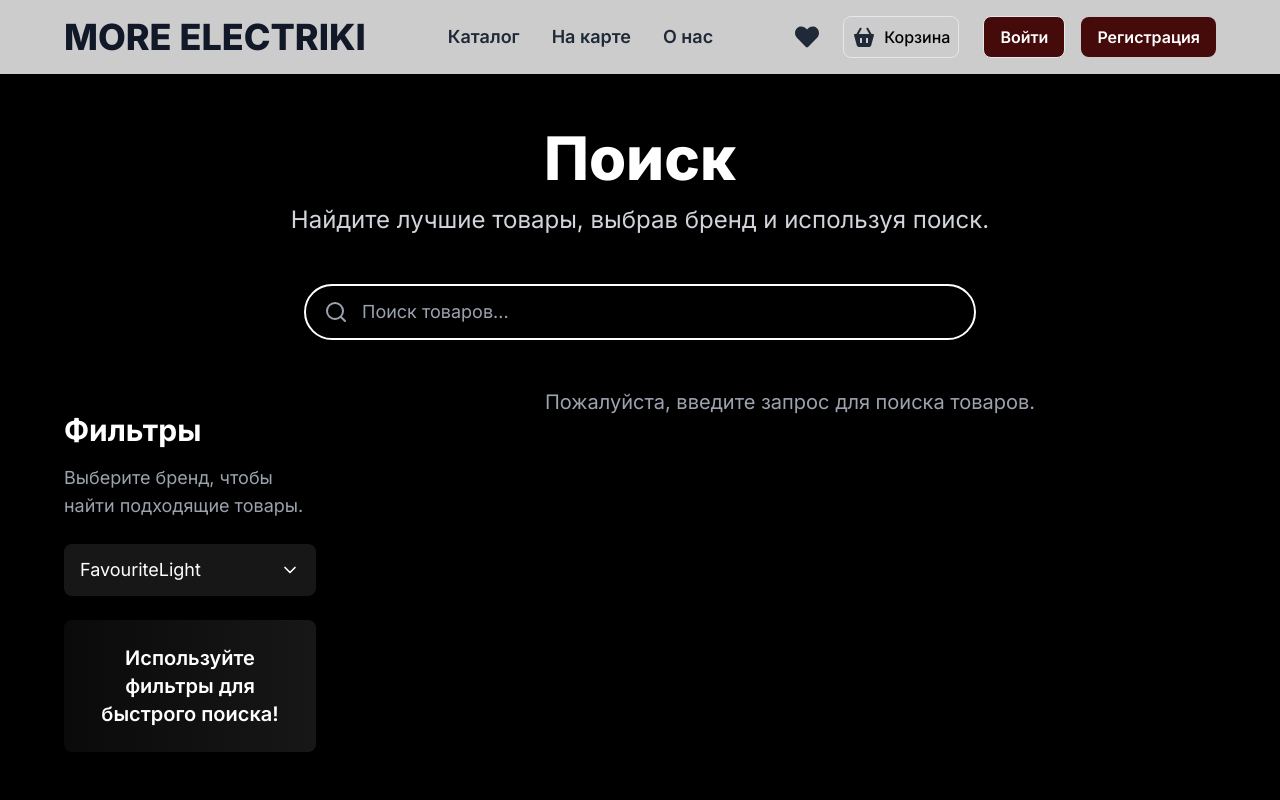
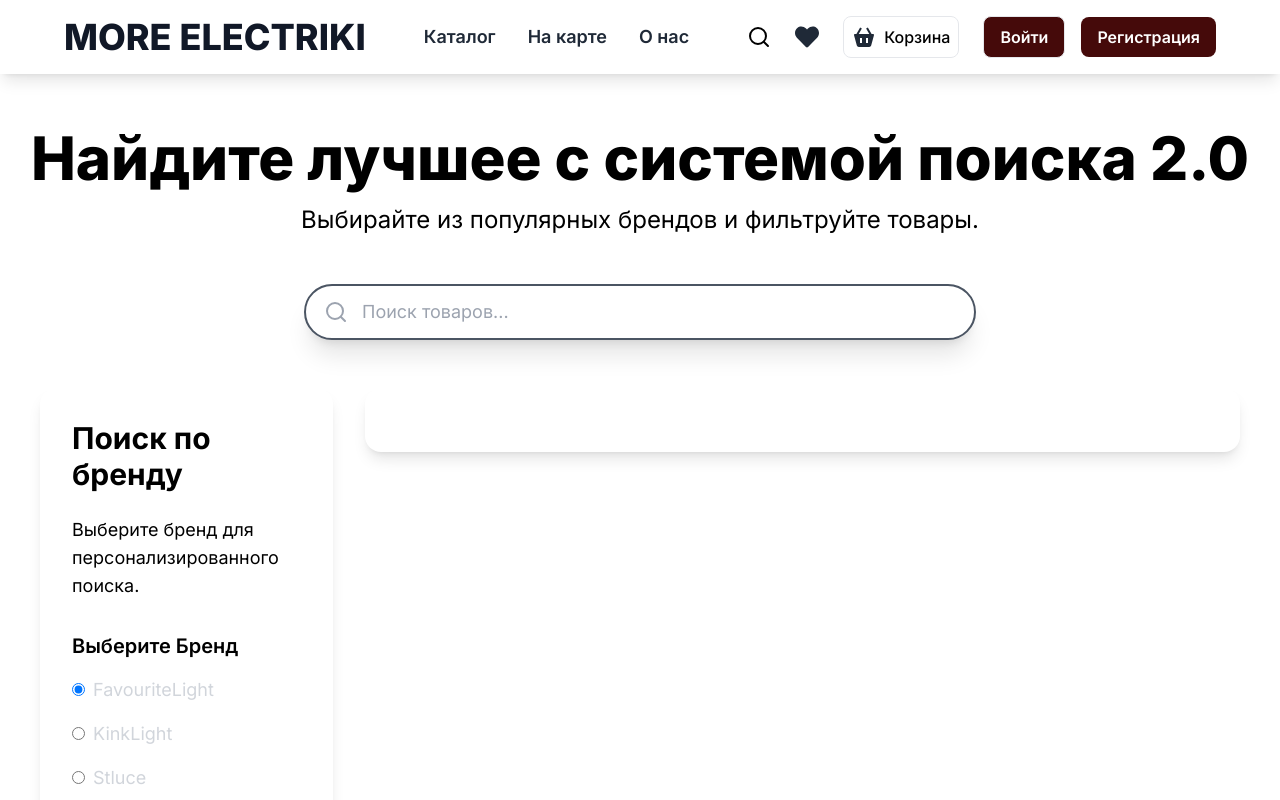
Before and after one commit to Qwerty6790/Moresvet-Main, a Next.js app in the folder MoreE-main/: page /search in a window 1280 px wide. Shown: the top 800 px of the page. Built offline with nearby package versions, Linux system fonts and the light colour scheme.

Commit message:
first commit

```diff
--- a/MoreE-main/src/app/search/page.tsx
+++ b/MoreE-main/src/app/search/page.tsx
@@ -1,13 +1,12 @@
 'use client';
-import React, { useEffect, useState, useRef } from 'react';
+import React, { useEffect, useState } from 'react';
 import { Toaster } from 'sonner';
-import { motion, AnimatePresence } from 'framer-motion';
 import axios from 'axios';
 import { ProductI } from '../../types/interfaces';
 import { CatalogOfProducts } from '../../components/CatalogOfProducts';
 import Pagination from '../../components/PaginationComponents';
 import { ClipLoader } from 'react-spinners';
-import { ChevronDownIcon, SearchIcon } from 'lucide-react';
+import { SearchIcon } from 'lucide-react';
 
 type Category = {
   label: string;
@@ -47,21 +46,37 @@ const brands: Brand[] = [
       { label: 'Светильник уличный', href: '/office-lamps', searchName: 'Светильник уличный' },
       { label: 'Подвес', href: '/decorative-lamps', searchName: 'Подвес' },
       { label: 'Бра', href: '/decorative-lamps', searchName: 'Бра' },
-      { label: 'Светильник', href: '/decorative-lamps', searchName: 'Светильник' },
-      { label: 'Трековый светильник', href: '/decorative-lamps', searchName: 'трековый светильник' },
-      { label: 'Настенный светильник', href: '/decorative-lamps', searchName: 'настенный светильник' },
-      { label: 'Шнур с перекл', href: '/decorative-lamps', searchName: 'Шнур с перекл' },
     ],
   },
   {
-    name: 'EksMarket',
+    name: 'Stluce',
     categories: [
+      { label: 'Подвес', searchName: 'Подвес' },
       { label: 'Люстра', searchName: 'Люстра' },
-      { label: 'Лампа', searchName: 'Лампа' },
-      { label: 'Подвес', searchName: 'Подвес' },
-      { label: 'Светильник', searchName: 'Светильник' },
-      { label: 'Пульт', searchName: 'Пульт' },
-      { label: 'Блок питания', searchName: 'Блок питания' },
+      { label: 'Подвесной светильник', searchName: 'Подвесной светильник' },
+      { label: 'Потолочный светильник', searchName: 'Потолочный светильник' },
+    ],
+
+  },
+  {
+    name: 'Maytoni',
+    categories: [
+      { label: 'Настольный светильник', searchName: 'Настольный светильник' },
+      { label: 'Подвесной светильник', searchName: 'Подвесной светильник' },
+      { label: 'Потолочный светильник', searchName: 'Потолочный светильник' },
+    ],
+  },
+  {
+    name: 'Artelamp',
+    categories: [
+      { label: 'Подвесной светильник', searchName: 'Подвесной светильник' },
+      { label: 'Люстра на штанге', searchName: 'Люстра на штанге' },
+      { label: 'Бра', searchName: 'Бра' },
+      { label: 'Подвесная люстра', searchName: 'Подвесная люстра' },
+      { label: 'Декоративная настольная лампа', searchName: 'Декоративная настольная лампа' },
+      { label: 'Торшер', searchName: 'Торшер' },
+      { label: 'Трековый светильник', searchName: 'Трековый светильник' },
+      { label: 'Точечный встраиваемый светильник', searchName: 'Точечный встраиваемый светильник' },
     ],
   },
   {
@@ -78,32 +93,6 @@ const brands: Brand[] = [
     ],
   },
   {
-    name: 'ElektroStandart',
-    categories: [
-      { label: 'Потолочный', searchName: 'Потолочный' },
-      { label: 'Подвесной', searchName: 'Подвесной' },
-      { label: 'Подвес', searchName: 'Подвес' },
-      { label: 'Уличный светильник', searchName: 'Уличный светильник' },
-      { label: 'Лампа', searchName: 'Лампа' },
-      { label: 'Настольный', searchName: 'Настольный' },
-      { label: 'Лента', searchName: 'Лента' },
-      { label: 'Неон', searchName: 'Неон' },
-      { label: 'Настенный', searchName: 'Настенный' },
-      { label: 'Датчик', searchName: 'Датчик' },
-      { label: 'Ландшафт', searchName: 'Ландшафт' },
-    ],
-  },
-  {
-    name: 'Denkirs',
-    categories: [
-      { label: 'Светильник', searchName: 'Светильник' },
-      { label: 'Подвесной светильник', searchName: 'Подвесной светильник' },
-      { label: 'Бра', searchName: 'Бра' },
-      { label: 'Уличный светильник', searchName: 'Уличный светильник' },
-      { label: 'Встраиваемый', searchName: 'Встраиваемый' },
-    ],
-  },
-  {
     name: 'Werkel',
     categories: [
       { label: 'Выключатель', searchName: 'Выключатель' },
@@ -114,6 +103,7 @@ const brands: Brand[] = [
   },
 ];
 
+
 const Search: React.FC = () => {
   const [selectedBrand, setSelectedBrand] = useState<Brand>(brands[0]);
   const [products, setProducts] = useState<ProductI[]>([]);
@@ -122,17 +112,22 @@ const Search: React.FC = () => {
   const [selectedCategory, setSelectedCategory] = useState<Category>(selectedBrand.categories[0]);
   const [minPrice, setMinPrice] = useState<number>(10);
   const [maxPrice, setMaxPrice] = useState<number>(1000000);
-  const [showBrandDropdown, setShowBrandDropdown] = useState<boolean>(false);
   const [loading, setLoading] = useState<boolean>(false);
   const [searchTerm, setSearchTerm] = useState('');
+  const [selectedCategories, setSelectedCategories] = useState<string[]>([]);
 
-  const brandDropdownRef = useRef<HTMLDivElement>(null);
-
-  const fetchProducts = async (page: number, name: string) => {
+  const fetchProducts = async (page: number) => {
     setLoading(true);
     try {
       const res = await axios.get(`${process.env.NEXT_PUBLIC_API_URL}/api/products/${selectedBrand.name}`, {
-        params: { page, limit: 12, name: searchTerm, minPrice, maxPrice },
+        params: {
+          page,
+          limit: 100,
+          name: searchTerm,
+          minPrice,
+          maxPrice,
+          categories: selectedCategories.join(','),
+        },
       });
       setProducts(res.data.products);
       setTotalPages(res.data.totalPages);
@@ -145,44 +140,33 @@ const Search: React.FC = () => {
 
   useEffect(() => {
     if (searchTerm !== '') {
-      fetchProducts(currentPage, selectedCategory.searchName);
+      fetchProducts(currentPage);
     } else {
       setProducts([]);
-      setTotalPages(1);  // Reset pagination when there's no search term
+      setTotalPages(1);
     }
-  }, [currentPage, selectedCategory, minPrice, maxPrice, selectedBrand, searchTerm]);
-
-  useEffect(() => {
-    const handleClickOutside = (event: MouseEvent) => {
-      if (brandDropdownRef.current && !brandDropdownRef.current.contains(event.target as Node)) {
-        setShowBrandDropdown(false);
-      }
-    };
-
-    document.addEventListener('mousedown', handleClickOutside);
-    return () => {
-      document.removeEventListener('mousedown', handleClickOutside);
-    };
-  }, []);
+  }, [currentPage, selectedCategory, minPrice, maxPrice, selectedBrand, searchTerm, selectedCategories]);
 
   return (
-    <div className="flex flex-col items-center bg-gradient-to-b from-black via-black to-black py-32 min-h-screen">
+    <div className="flex flex-col items-center bg-gradient-to-b bg-white py-32 min-h-screen">
   <Toaster position="top-center" richColors />
 
-  {/* Заголовок страницы */}
+  {/* Page Header */}
   <div className="w-full text-center mb-12 px-4">
-    <h1 className="text-5xl lg:text-6xl font-extrabold text-white">Поиск</h1>
-    <p className="text-lg lg:text-2xl text-gray-300 mt-4">
-      Найдите лучшие товары, выбрав бренд и используя поиск.
+    <h1 className="text-5xl lg:text-6xl font-extrabold text-black">
+      Найдите лучшее c системой поиска 2.0
+    </h1>
+    <p className="text-lg lg:text-2xl text-black mt-4">
+      Выбирайте из популярных брендов и фильтруйте товары.
     </p>
   </div>
 
-  {/* Поле поиска */}
+  {/* Search Field */}
   <div className="mb-12 w-full px-4">
     <div className="relative w-full max-w-2xl mx-auto">
       <input
         type="text"
-        className="bg-black text-white text-lg py-3 pl-14 pr-4 rounded-full shadow-lg w-full border-2 border-white focus:border-gray-500 focus:outline-none"
+        className="bg-white text-black text-lg py-3 pl-14 pr-4 rounded-full shadow-xl w-full border-2 border-gray-600 focus:ring-4 focus:ring-gray-500 focus:border-gray-500 transition"
         placeholder="Поиск товаров..."
         value={searchTerm}
         onChange={(e) => setSearchTerm(e.target.value)}
@@ -194,86 +178,51 @@ const Search: React.FC = () => {
     </div>
   </div>
 
-  {/* Основное содержимое */}
-  <div className="flex flex-col lg:flex-row w-full items-start justify-between px-4 lg:px-10">
-    {/* Сайдбар */}
-    <div className="w-full lg:w-1/4 bg-black rounded-xl shadow-lg p-6 mb-8 lg:mb-0">
-      <h2 className="text-2xl lg:text-3xl font-bold text-white mb-4">Фильтры</h2>
-      <p className="text-gray-400 text-base lg:text-lg mb-6">
-        Выберите бренд, чтобы найти подходящие товары.
+  {/* Main Content */}
+  <div className="flex flex-col lg:flex-row w-full items-start justify-between px-4 lg:px-10 gap-8">
+    {/* Sidebar */}
+    <div className="w-full lg:w-1/4 bg-white rounded-2xl shadow-lg p-8">
+      <h2 className="text-2xl lg:text-3xl font-bold text-black mb-6">
+        Поиск по бренду
+      </h2>
+      <p className="text-black text-2xl lg:text-lg mb-8">
+        Выберите бренд для персонализированного поиска.
       </p>
 
-      {/* Бренды */}
-      <div className="relative mb-6">
-        <button
-          onClick={() => setShowBrandDropdown((prev) => !prev)}
-          className="bg-neutral-900 text-lg text-white py-3 px-4 rounded-lg shadow-lg w-full flex justify-between items-center hover:bg-neutral-800"
-        >
-          {selectedBrand.name}
-          <ChevronDownIcon size={20} />
-        </button>
-        <AnimatePresence>
-          {showBrandDropdown && (
-            <motion.div
-              className="absolute z-10 w-full bg-black text-white shadow-lg rounded-lg mt-2 max-h-64 overflow-y-auto border border-gray-700"
-              initial={{ opacity: 0, y: -10 }}
-              animate={{ opacity: 1, y: 0 }}
-              exit={{ opacity: 0, y: -10 }}
-              ref={brandDropdownRef}
-            >
+      {/* Brand Selection using Radio Buttons */}
+      <div className="mb-8">
+        <h3 className="text-xl font-semibold text-black mb-4">Выберите Бренд</h3>
         {brands.map((brand) => (
-                <button
-                  key={brand.name}
-                  className="block w-full px-4 py-3 text-left hover:bg-neutral-700 border-b last:border-b-0 border-gray-700"
-                  onClick={() => {
+          <div key={brand.name} className="mb-4">
+            <label className="text-gray-300 text-lg">
+              <input
+                type="radio"
+                name="brand"
+                value={brand.name}
+                checked={selectedBrand.name === brand.name}
+                onChange={() => {
                   setSelectedBrand(brand);
                   setSelectedCategory(brand.categories[0]);
-                    setShowBrandDropdown(false);
                 }}
-                >
+                className="mr-2"
+              />
               {brand.name}
-                </button>
+            </label>
+          </div>
         ))}
-            </motion.div>
-          )}
-        </AnimatePresence>
-      </div>
-
-      {/* Мотивационная фраза */}
-      <div className="bg-gradient-to-r from-neutral-950 to-neutral-900 text-center py-6 px-4 rounded-lg shadow-md text-white">
-        <p className="text-xl font-semibold">
-          Используйте фильтры для быстрого поиска!
-        </p>
       </div>
     </div>
 
-    {/* Секция товаров */}
-    <div className="w-full lg:w-3/4">
-      {searchTerm ? (
-        <div className="grid grid-cols-1 sm:grid-cols- md:grid-cols-1 gap-6">
+    {/* Product Listings */}
+    <div className="w-full lg:w-3/4 bg-white rounded-2xl shadow-lg p-8">
       {loading ? (
-            <div className="col-span-full flex justify-center items-center">
-              <ClipLoader size={60} color="#fff" />
+        <div className="flex justify-center">
+          <ClipLoader color="#fff" size={50} />
         </div>
       ) : (
+        <>
           <CatalogOfProducts products={products} />
-          )}
-        </div>
-      ) : (
-        <div className="text-center text-gray-400 text-lg lg:text-xl">
-          Пожалуйста, введите запрос для поиска товаров.
-        </div>
-      )}
-
-      {/* Пагинация */}
-      {searchTerm && (
-        <div className="mt-10  flex justify-center">
-          <Pagination
-            currentPage={currentPage}
-            totalPages={totalPages}
-            onPageChange={setCurrentPage}
-          />
-        </div>
+        </>
       )}
     </div>
   </div>
--- a/MoreE-main/src/components/Header.tsx
+++ b/MoreE-main/src/components/Header.tsx
@@ -1,5 +1,5 @@
 import React, { useState, useEffect } from "react";
-import { Menu, X } from "lucide-react";
+import { Menu, SearchIcon, X } from "lucide-react";
 import { FaHeart, FaFacebook, FaInstagram, FaTelegram, FaMapMarkerAlt } from "react-icons/fa";
 import { BiSolidBasket } from "react-icons/bi";
 import { AnimatePresence, motion } from "framer-motion";
@@ -57,7 +57,7 @@ const Header: React.FC = () => {
         {/* Поиск, корзина, избранное */}
         <div className="flex items-center space-x-6">
 
-
+        <a href="/search"><SearchIcon color="black"  /></a>
 
           {/* Избранное */}
           <a href="/liked" className="relative">
@@ -123,6 +123,8 @@ const Header: React.FC = () => {
         </button>
       </div>
 
+
+
       {/* Menu Links */}
       <div className="flex flex-col px-6 space-y-4 mt-6 text-lg">
         <a href="/products" className="hover:text-blue-400 flex items-center space-x-2 transition duration-300">
```
Lines whose indentation alone changed are shown as unchanged.
